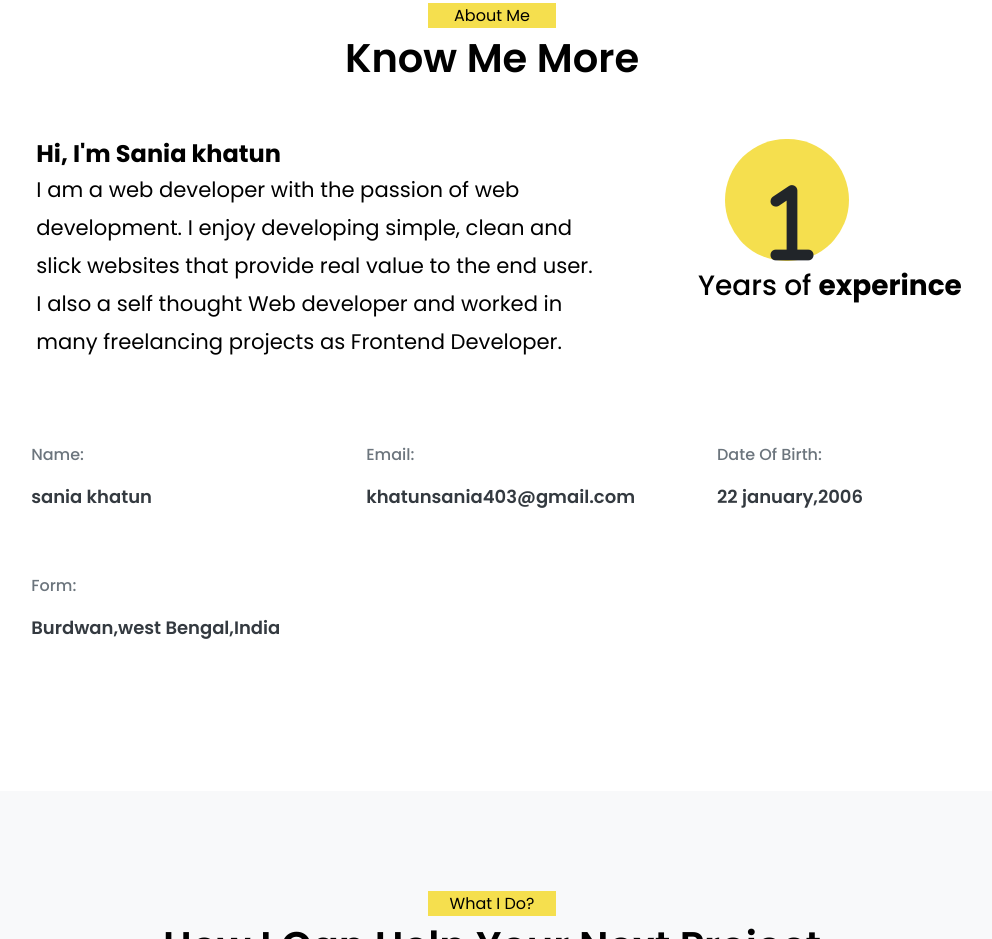
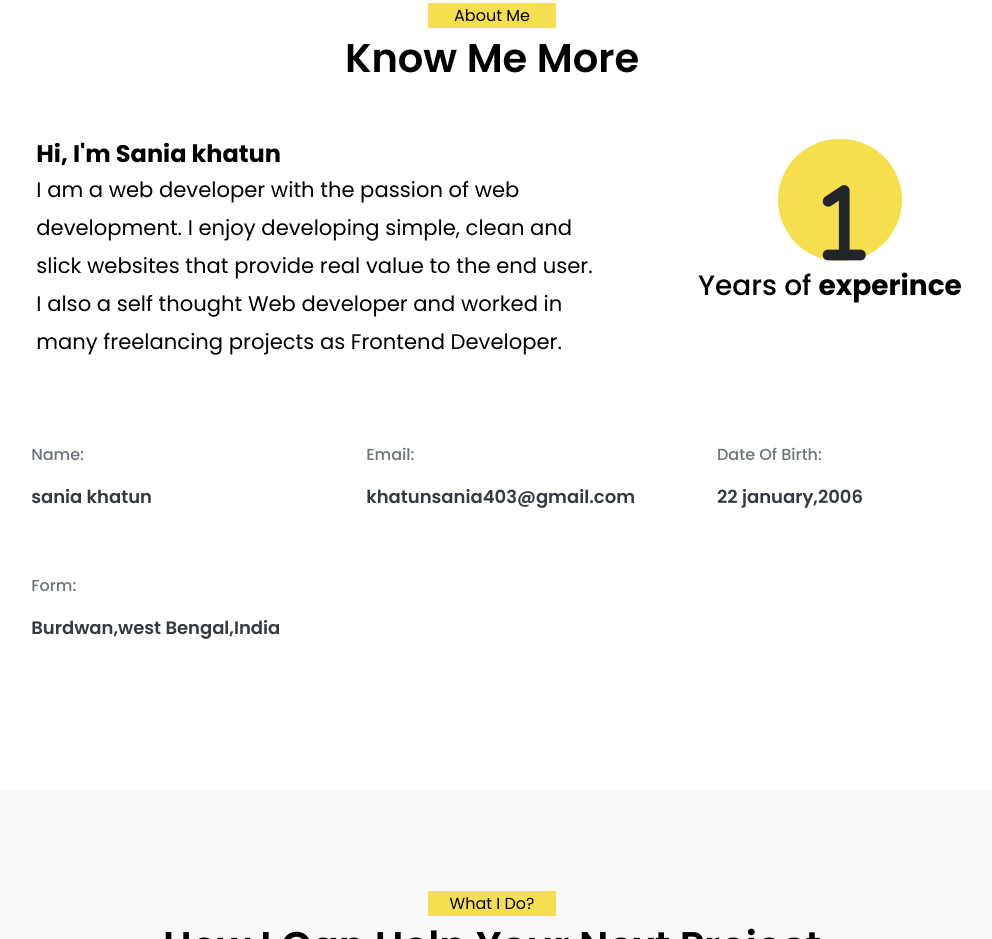
Before and after one commit to khatunsania/-protfolio, a plain HTML site: page index.html in a window 1280 px wide. Shown: the part 778-1717 px from the top of the page, without its empty margins (148-1140 px from the left). Drawn offline with Linux system fonts and the light colour scheme; a web font is replaced by a local one.

Commit message:
changes about section

```diff
--- a/css/style.css
+++ b/css/style.css
@@ -244,7 +244,7 @@
     font-size: 86px;
     color: #212529;
     position: relative;
-    margin-left: 20%;
+    margin-left: 35%;
 }
 .my-exp i {
     position: absolute;
```
